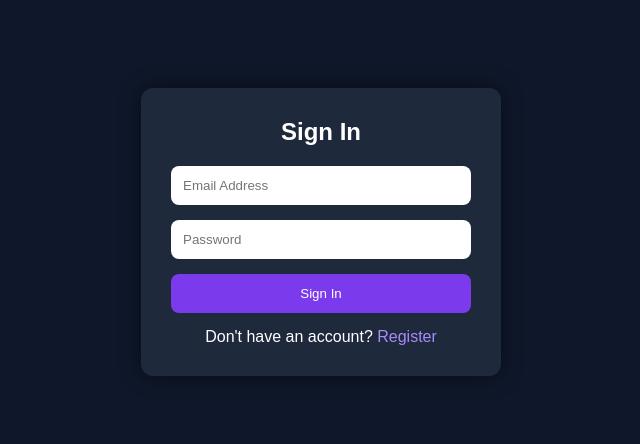
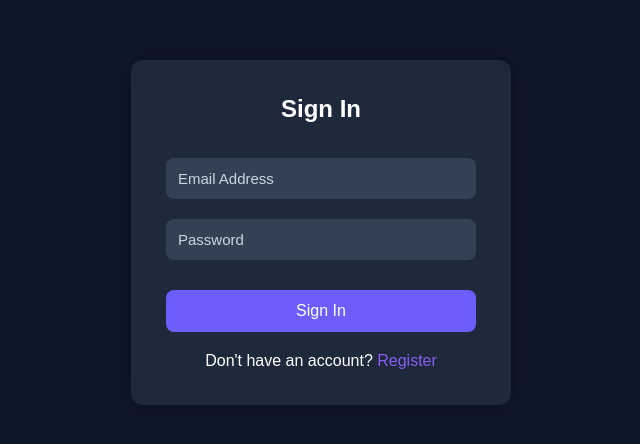
Before and after one commit to Hema976/House-Rent, a React (Vite) app in the folder frontend/: page /login in a window 1280 px wide. Shown: the part 168-612 px from the top of the page, without its empty margins (319-959 px from the left). Built offline with nearby package versions, Linux system fonts and the light colour scheme.

Commit message:
Update Login.jsx

```diff
--- a/frontend/src/pages/Login.jsx
+++ b/frontend/src/pages/Login.jsx
@@ -1,7 +1,7 @@
 import { useState } from "react";
 import { Link, useNavigate } from "react-router-dom";
 import API from "../services/api";
-import "../App.css";
+import "./Login.css";
 
 function Login() {
   const navigate = useNavigate();
@@ -17,6 +17,7 @@ function Login() {
       });
 
       alert(res.data.message);
+
       navigate("/properties");
     } catch (err) {
       alert("Login Failed");
@@ -24,8 +25,8 @@ function Login() {
   };
 
   return (
-    <div className="container">
-      <div className="card">
+    <div className="login-container">
+      <div className="login-box">
         <h2>Sign In</h2>
 
         <input
```
